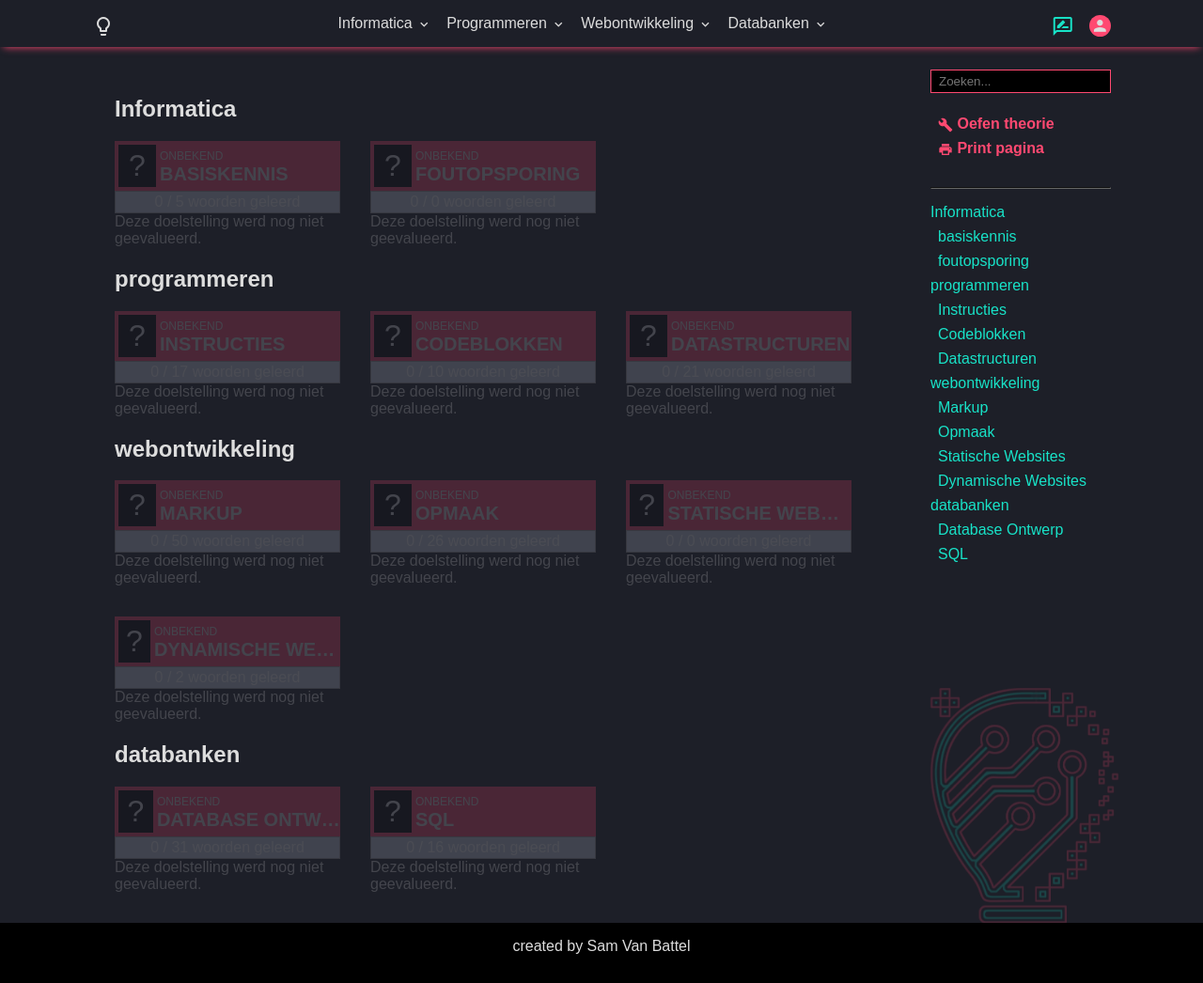
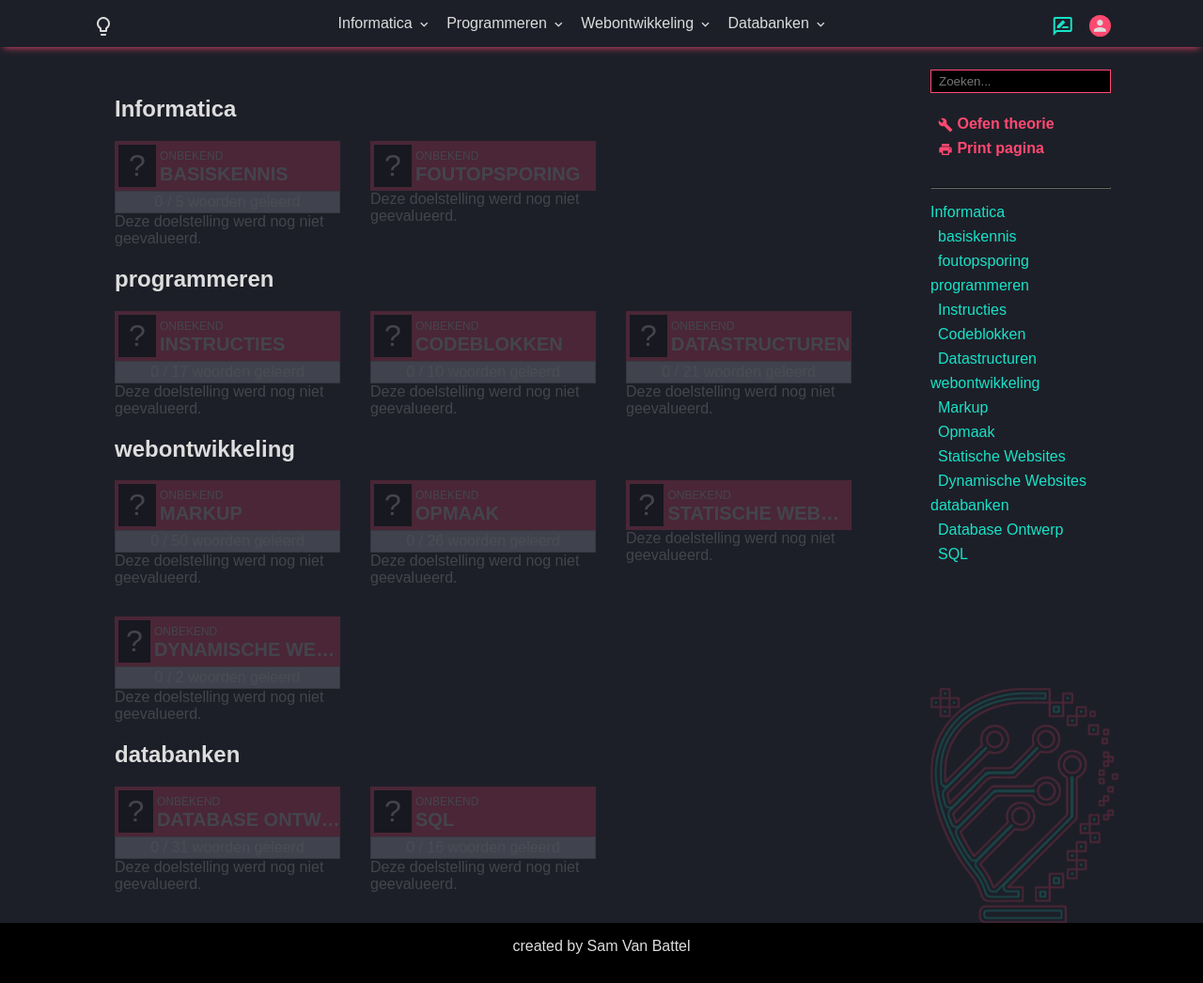
Before and after one commit to T-INFORMATICA/t-informatica.github.io, a Jekyll site: the page built from lms-reportcard.html, in a window 1280 px wide and 1046 px high. Shown: the whole window at 94% size. Built offline with Jekyll 4.4.1, drawn with Linux system fonts in a browser that asks for light colours; comment, search, counter and statistics services are not loaded.

Commit message:
Update reportcard-subject.html

```diff
--- a/_includes/reportcard-subject.html
+++ b/_includes/reportcard-subject.html
@@ -8,11 +8,12 @@
             <h3 class="title" id="title-{{include.id}}">{{include.subject}}</h3>
         </div>
     </div>
+    {% if include.progressTotal > 0 %}
     <div class="progressbar-bg">
-        {% assign total = include.progressTotal | times: 1.0 %}
         <div class="progressbar-progress" style="width: 0%"></div>
         <a href="/lms-exercise.html?subject={{include.subject}}" class="progressbar-label"><span class="numWordsLearned">0</span> / <span class="maxWordsLearned">{{include.progressTotal}}</span> woorden geleerd</a>
     </div>
+    {% endif %}
     <div class="comments">
         Deze doelstelling werd nog niet geevalueerd.
     </div>
```
